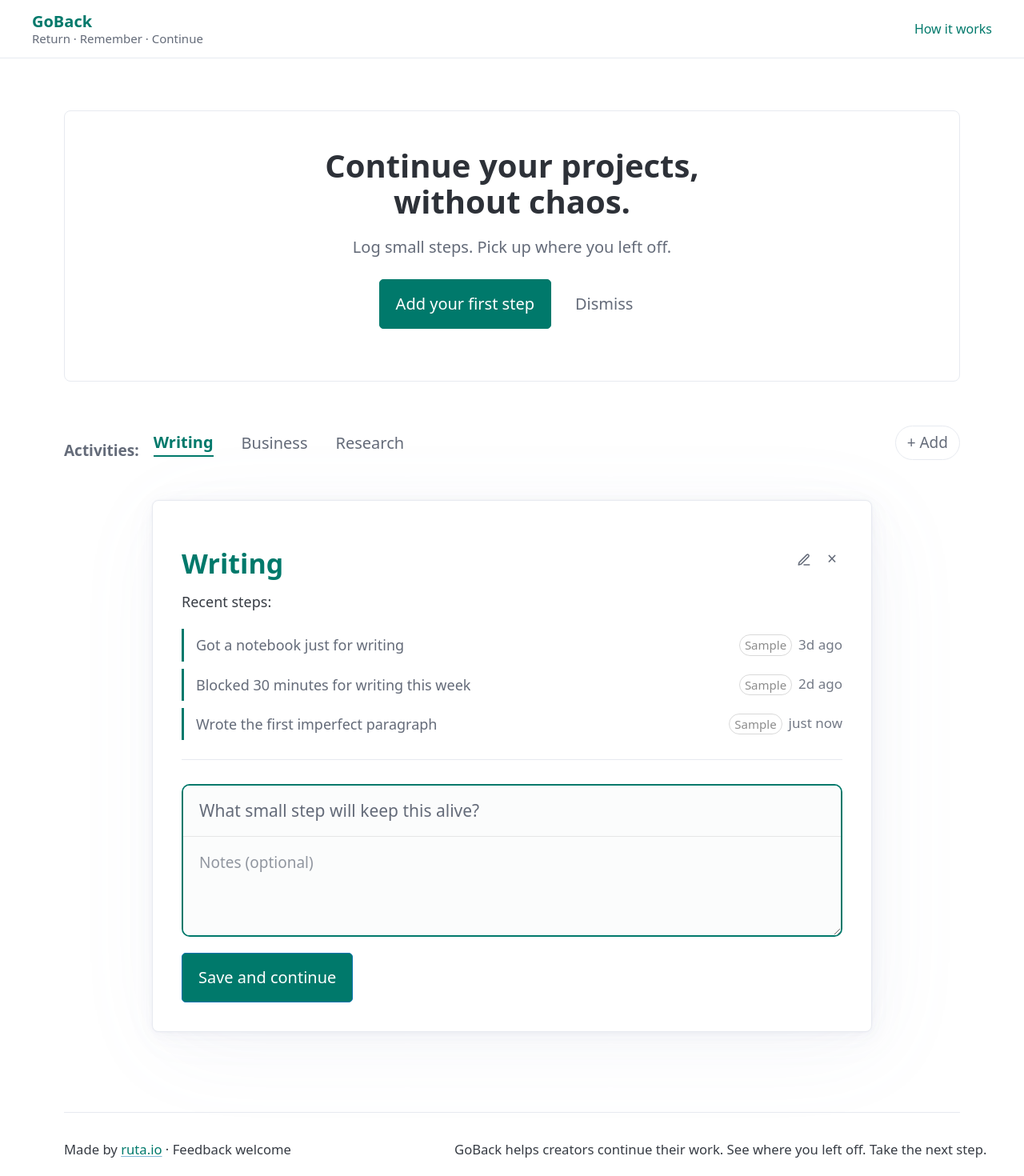
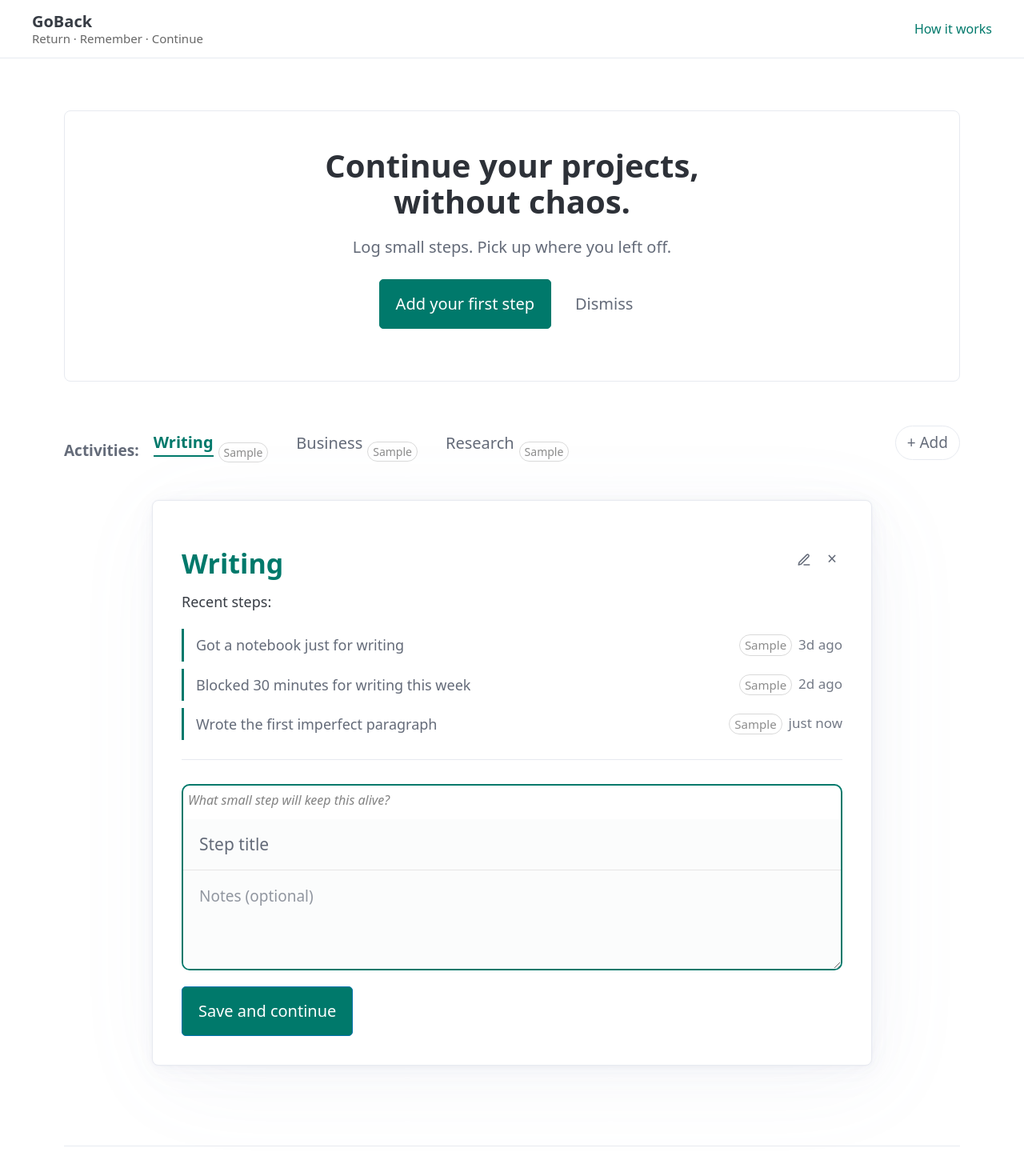
Before and after one commit to rutaio/gobackapp, a React (Vite) app in the folder frontend/: page / in a window 1280 px wide. Shown: the top 1470 px of the page at 80% size. Built offline with nearby package versions, Linux system fonts and the light colour scheme.

Commit message:
Improve first-time UX clarity (form, sample label, logo) (#110)
* add sample label to activities

* ui(form): improve checkin form hierarchy

* fix: sample label and tests

* fix(logo): make logo not clickable from home

* fix: a hover styles for home

```diff
--- a/frontend/src/components/CheckinForm.tsx
+++ b/frontend/src/components/CheckinForm.tsx
@@ -19,13 +19,17 @@ export const CheckinForm = ({
     <div className="checkin-card">
       <form onSubmit={onSubmit} className="form">
         <div className="checkin-fields">
+          <label htmlFor="checkin-title" className="checkin-label">
+            What small step will keep this alive?
+          </label>
+
           <input
             data-testid="checkin-title-input"
             className="checkin-title-input"
             id="checkin-title"
             value={checkinTitle}
+            placeholder="Step title"
             required
-            placeholder="What small step will keep this alive?"
             onChange={(e) => onCheckinTitleChange(e.target.value)}
           />
 
--- a/frontend/src/components/Header.tsx
+++ b/frontend/src/components/Header.tsx
@@ -15,10 +15,17 @@ export const Header = ({ heroDismissed = false, onShowIntro }: HeaderProps) => {
 
   return (
     <header>
-      <Link to="/" className="logo">
-        <strong>GoBack</strong>
-        <small>Return · Remember · Continue</small>
-      </Link>
+      {isHome ? (
+        <div className="logo logo--static">
+          <strong>GoBack</strong>
+          <small>Return · Remember · Continue</small>
+        </div>
+      ) : (
+        <Link to="/" className="logo">
+          <strong>GoBack</strong>
+          <small>Return · Remember · Continue</small>
+        </Link>
+      )}
 
       <button
         className="hamburger"
--- a/frontend/src/components/ThreadTab.tsx
+++ b/frontend/src/components/ThreadTab.tsx
@@ -19,6 +19,7 @@ export const ThreadTab = ({
     >
       <button type="button" onClick={() => onSelectThread(thread.id)}>
         <span data-testid="thread-name">{thread.name}</span>
+        {thread.isSeed && <span className="thread-badge">Sample</span>}
       </button>
     </li>
   );
--- a/frontend/src/data/threads.ts
+++ b/frontend/src/data/threads.ts
@@ -2,13 +2,16 @@ export const threads = [
   {
     id: '1',
     name: 'Writing',
+    isSeed: true,
   },
   {
     id: '2',
     name: 'Business',
+    isSeed: true,
   },
   {
     id: '3',
     name: 'Research',
+    isSeed: true,
   },
 ];
--- a/frontend/src/styles/components/go-back-card.css
+++ b/frontend/src/styles/components/go-back-card.css
@@ -279,3 +279,13 @@
   padding: 2px 6px;
   border-radius: 999px;
 }
+
+.checkin-label {
+  display: block;
+  font-size: 0.8rem;
+  font-weight: 500;
+  margin-bottom: 6px;
+  color: rgba(0, 0, 0, 0.496);
+  font-style: italic;
+  padding: 6px;
+}
--- a/frontend/src/styles/components/header.css
+++ b/frontend/src/styles/components/header.css
@@ -16,8 +16,7 @@ header {
 
 /* LOGO should behave like normal text, not a link */
 .logo,
-.logo:link,
-.logo:visited {
+.logo:link {
   color: #00796b;
   text-decoration: none;
 }
@@ -31,9 +30,22 @@ header {
   color: inherit;
 }
 
-.logo:hover {
+a.logo:hover {
   color: inherit;
   text-decoration: none;
+}
+
+.logo--static {
+  cursor: default;
+  color: var(--pico-color);
+}
+
+.logo--static strong {
+  color: var(--pico-color);
+}
+
+.logo--static small {
+  color: rgba(0, 0, 0, 0.6);
 }
 
 .header-nav {
@@ -86,15 +98,14 @@ header {
   font-size: 1.6rem;
   cursor: pointer;
   padding: 0.25rem 0.5rem;
-  color:  #25695c;
+  color: #25695c;
 }
 
 .hamburger:focus,
 .hamburger:active {
   outline: none;
   box-shadow: none;
-    color:  #25695c;
-
+  color: #25695c;
 }
 
 .hamburger:hover {
--- a/frontend/src/styles/components/thread-tab.css
+++ b/frontend/src/styles/components/thread-tab.css
@@ -7,6 +7,15 @@
   color: inherit;
   cursor: pointer;
   text-decoration: none;
+}
+
+.thread-badge {
+  font-size: 0.7rem;
+  margin-left: 6px;
+  padding: 2px 6px;
+  border-radius: 999px;
+  border: 1px solid rgba(0, 0, 0, 0.15);
+  color: rgba(0, 0, 0, 0.45);
 }
 
 /* label text (single-line + ellipsis, all screen sizes) */
--- a/frontend/src/types/types.ts
+++ b/frontend/src/types/types.ts
@@ -2,6 +2,7 @@ export type Thread = {
   id: string;
   name: string;
   isArchived?: boolean;
+  isSeed?: boolean;
 };
 
 export type Checkin = {
```
